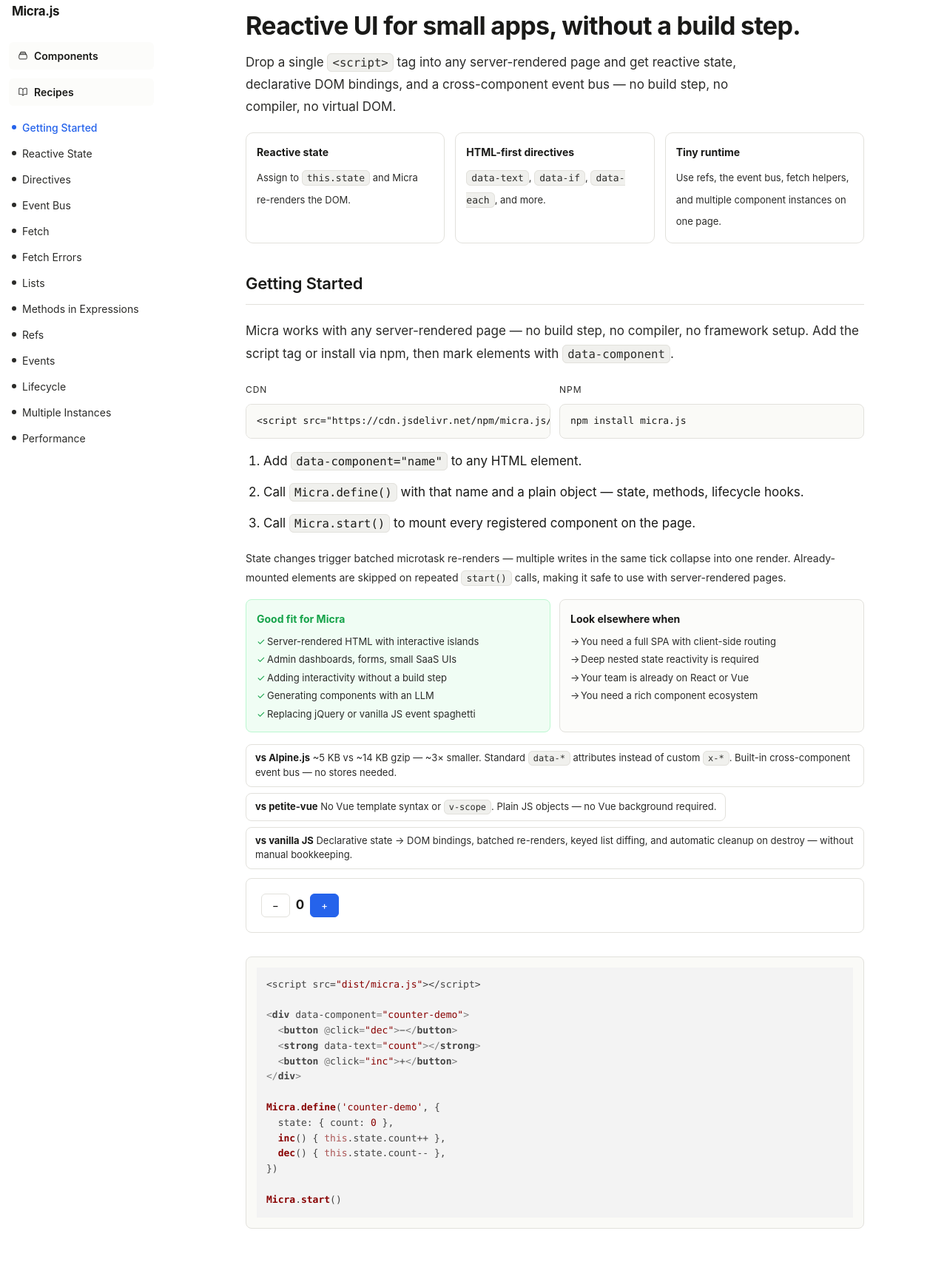
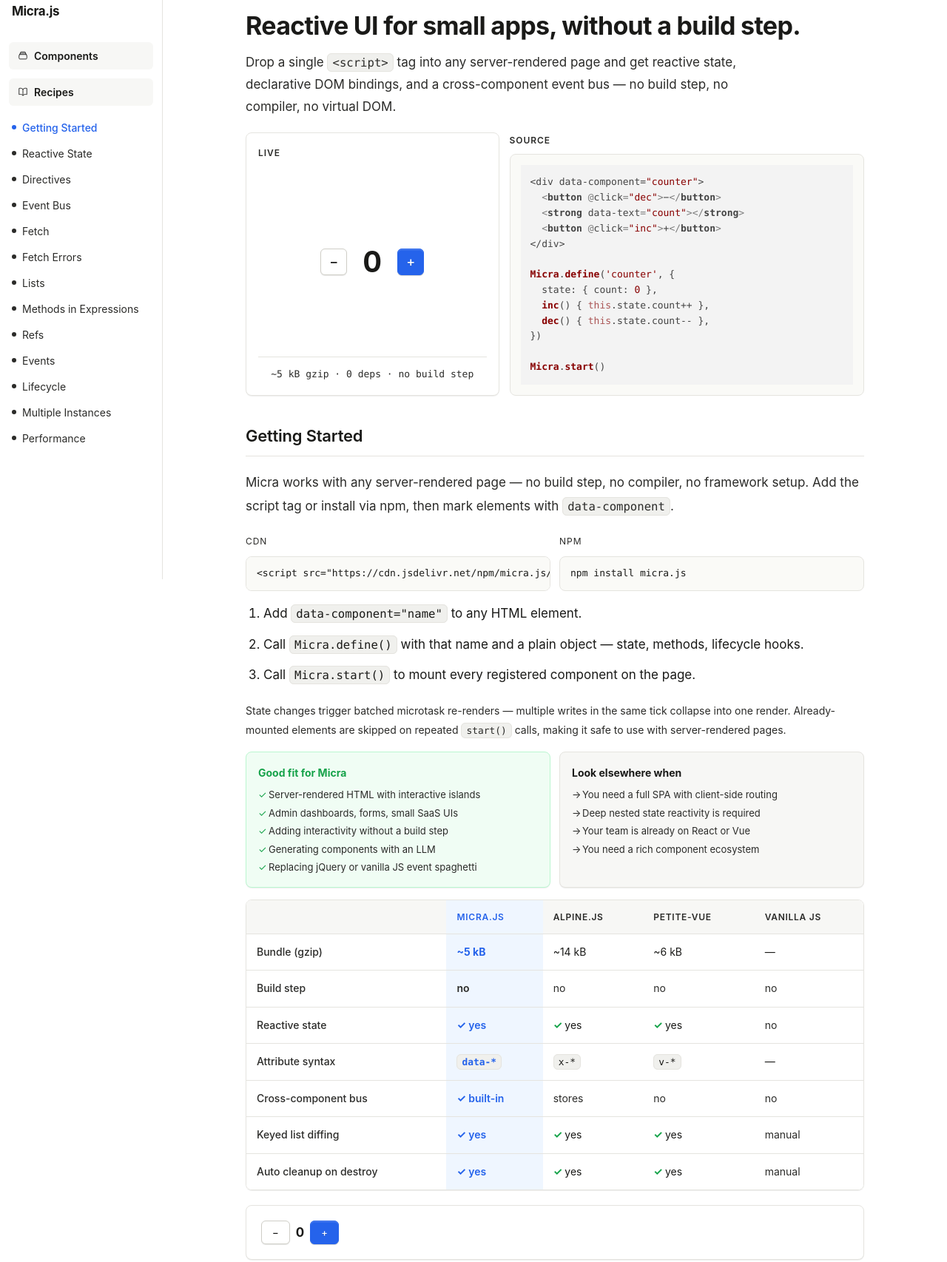
Before and after one commit to denisfl/micra.js, a website: page docs.html in a window 1280 px wide. Shown: the part 17-1723 px from the top of the page at 74% size. Drawn offline with nearby package versions, Linux system fonts and the light colour scheme.

Commit message:
Redesign hero section with live counter demo and comparison table

```diff
--- a/assets/styles.css
+++ b/assets/styles.css
@@ -8,11 +8,17 @@
 
 :root {
   /* Colors */
-  --bg: #fff;
+  --bg: #ffffff;
   --surface: #ffffff;
-  --surface-alt: #fcfcfa;
-  --surface-sub: #fafaf7;
-  --border: #e2e1dc;
+  --surface-alt: #f7f7f5;
+  --surface-sub: #f3f3f0;
+  --border: #e5e4df;
+  --border-strong: #cfcec7;
+  --letterpress: 0 1px 0 rgba(255, 255, 255, 0.9);
+  --tile-edge: 0 1px 1px rgba(20, 20, 18, 0.04), 0 1px 0 rgba(20, 20, 18, 0.03);
+  --tile-edge-strong: 0 1px 2px rgba(20, 20, 18, 0.06), 0 1px 0 rgba(20, 20, 18, 0.04);
+  --button-inset: inset 0 1px 0 rgba(255, 255, 255, 0.4);
+  --button-edge: 0 1px 0 rgba(20, 20, 18, 0.06), 0 1px 2px rgba(20, 20, 18, 0.04);
   --text: #1a1a18;
   --muted: #2b2b29; /* darker than typical "muted" — readable as body text */
   --on-accent: #fff; /* text/icon on accent backgrounds */
@@ -128,6 +134,7 @@ h5,
 h6 {
   line-height: var(--leading-tight);
   letter-spacing: -0.01em;
+  text-shadow: var(--letterpress);
 }
 
 /* ── Code blocks (unified) ──────────────────────────────────────── */
@@ -184,6 +191,7 @@ pre code {
   height: 100vh;
   overflow-y: auto;
   line-height: var(--leading-ui);
+  border-right: 1px solid var(--border);
 }
 
 .sidebar-logo {
@@ -309,12 +317,14 @@ pre code {
   display: inline-flex;
   align-items: center;
   gap: var(--sp-2);
-  background: var(--bg);
-  border: 1px solid var(--border);
+  background: var(--surface);
+  border: 1px solid var(--border-strong);
   border-radius: var(--radius-pill);
-  padding: var(--sp-2) var(--sp-3);
-  color: var(--text);
-  font-size: var(--text-ui);
+  padding: var(--sp-2) var(--sp-4);
+  color: var(--text);
+  font-family: var(--font-mono);
+  font-size: var(--text-sm);
+  box-shadow: var(--tile-edge);
 }
 
 .size-badge {
@@ -330,29 +340,77 @@ pre code {
   white-space: nowrap;
 }
 
-.hero-grid {
+/* Hero CTA row — primary action, GitHub link, size badge */
+/* Hero demo — live counter side-by-side with its source */
+.hero-demo {
   display: grid;
-  grid-template-columns: repeat(3, minmax(0, 1fr));
+  grid-template-columns: minmax(0, 1fr) minmax(0, 1.4fr);
   gap: var(--sp-4);
-}
-
-.hero-card {
-  background: var(--surface);
-  border: 1px solid var(--border);
-  border-radius: var(--radius-xl);
-  padding: var(--sp-4);
-}
-
-.hero-card strong {
-  display: block;
-  font-size: var(--text-ui);
-  margin-bottom: var(--sp-1);
-}
-
-.hero-card span {
-  color: var(--muted);
-  font-size: var(--text-sm);
-  line-height: 1.6;
+  margin-top: var(--sp-6);
+  align-items: stretch;
+}
+
+.hero-demo-pane {
+  display: flex;
+  flex-direction: column;
+  position: relative;
+}
+
+.hero-demo-caption {
+  font-size: var(--text-xs);
+  text-transform: uppercase;
+  letter-spacing: 0.08em;
+  color: var(--muted);
+  font-weight: 600;
+  margin-bottom: var(--sp-2);
+}
+
+.hero-demo-live {
+  background: var(--surface);
+  border: 1px solid var(--border);
+  border-radius: var(--radius-lg);
+  padding: var(--sp-5);
+  box-shadow: var(--tile-edge);
+}
+
+.hero-demo-counter {
+  display: flex;
+  align-items: center;
+  justify-content: center;
+  gap: var(--sp-4);
+  padding: var(--sp-6) 0;
+  flex: 1;
+}
+
+.hero-demo-counter strong {
+  font-size: 2.5rem;
+  font-variant-numeric: tabular-nums;
+  font-weight: 700;
+  min-width: 2.5rem;
+  text-align: center;
+  text-shadow: var(--letterpress);
+}
+
+.hero-demo-counter .btn {
+  width: 2.25rem;
+  height: 2.25rem;
+  padding: 0;
+  font-size: 1.125rem;
+  line-height: 1;
+}
+
+.hero-demo-foot {
+  font-size: var(--text-sm);
+  color: var(--muted);
+  font-family: var(--font-mono);
+  text-align: center;
+  padding-top: var(--sp-3);
+  border-top: 1px solid var(--border);
+}
+
+.hero-demo-code pre {
+  margin: 0;
+  height: 100%;
 }
 
 /* ── Performance bench grid ──────────────────────────────────────── */
@@ -367,10 +425,11 @@ pre code {
   background: var(--surface);
   border: 1px solid var(--border);
   border-radius: var(--radius-xl);
-  padding: var(--sp-4);
+  padding: var(--sp-5);
   display: flex;
   flex-direction: column;
   gap: var(--sp-1);
+  box-shadow: var(--tile-edge);
 }
 
 .bench-label {
@@ -381,10 +440,11 @@ pre code {
 }
 
 .bench-value {
-  font-size: var(--text-h2);
-  font-weight: 600;
+  font-size: calc(var(--text-h2) + 0.25rem);
+  font-weight: 700;
   font-variant-numeric: tabular-nums;
   margin-top: 2px;
+  text-shadow: var(--letterpress);
 }
 
 .bench-unit {
@@ -440,7 +500,12 @@ pre code {
 .use-card {
   border: 1px solid var(--border);
   border-radius: var(--radius-lg);
-  padding: var(--sp-4);
+  padding: var(--sp-5);
+  box-shadow: var(--tile-edge);
+}
+
+.use-card strong {
+  text-shadow: var(--letterpress);
 }
 
 .use-card strong {
@@ -496,27 +561,77 @@ pre code {
   color: var(--muted);
 }
 
-.vs-strip {
-  display: flex;
-  gap: var(--sp-2);
-  flex-wrap: wrap;
-  margin-top: var(--sp-3);
-  margin-bottom: var(--sp-3);
-}
-
-.vs-badge {
+/* ── Comparison table (Micra.js vs others) ──────────────────────── */
+.vs-table-wrap {
+  margin: var(--sp-5) 0 var(--sp-6);
   border: 1px solid var(--border);
   border-radius: var(--radius-lg);
-  padding: var(--sp-2) var(--sp-3);
-  font-size: var(--text-sm);
-  background: var(--surface);
-  line-height: 1.5;
-}
-
-.vs-badge strong {
-  color: var(--text);
-}
-.vs-badge span {
+  overflow: hidden;
+  box-shadow: var(--tile-edge);
+}
+
+.vs-table {
+  width: 100%;
+  border-collapse: collapse;
+  font-size: var(--text-ui);
+  background: var(--surface);
+}
+
+.vs-table thead th {
+  background: var(--surface-alt);
+  font-size: var(--text-xs);
+  text-transform: uppercase;
+  letter-spacing: 0.06em;
+  color: var(--muted);
+  font-weight: 600;
+  padding: var(--sp-3) var(--sp-4);
+  text-align: left;
+  border-bottom: 1px solid var(--border);
+}
+
+.vs-table tbody th {
+  text-align: left;
+  font-weight: 500;
+  color: var(--muted);
+  padding: var(--sp-3) var(--sp-4);
+  border-bottom: 1px solid var(--border);
+  white-space: nowrap;
+}
+
+.vs-table td {
+  padding: var(--sp-3) var(--sp-4);
+  border-bottom: 1px solid var(--border);
+  vertical-align: middle;
+  color: var(--text);
+}
+
+.vs-table tbody tr:last-child th,
+.vs-table tbody tr:last-child td {
+  border-bottom: none;
+}
+
+.vs-table .vs-col-mine {
+  background: var(--accent-light);
+  color: var(--accent);
+  font-weight: 600;
+}
+
+.vs-table thead .vs-col-mine {
+  color: var(--accent);
+  text-shadow: var(--letterpress);
+}
+
+.vs-table .vs-yes::before {
+  content: "✓ ";
+  font-weight: 700;
+  color: var(--success);
+}
+
+.vs-table .vs-col-mine.vs-yes::before {
+  color: var(--accent);
+}
+
+.vs-table .vs-no {
   color: var(--muted);
 }
 
@@ -531,30 +646,50 @@ pre code {
   font-size: var(--text-sm);
   font-weight: 500;
   cursor: pointer;
-  border: 1px solid var(--border);
-  background: var(--surface);
-  color: var(--text);
+  border: 1px solid var(--border-strong);
+  background: var(--surface);
+  color: var(--text);
+  box-shadow:
+    var(--button-inset),
+    var(--button-edge);
   transition:
     background 0.12s,
     border-color 0.12s,
-    color 0.12s;
+    color 0.12s,
+    transform 0.05s;
   font-family: inherit;
   text-decoration: none;
 }
 
 .btn:hover {
-  background: var(--bg);
+  background: var(--surface-alt);
+  border-color: #b9b6a8;
+}
+
+.btn:active {
+  transform: translateY(1px);
+  box-shadow: var(--button-inset);
 }
 
 .btn-primary {
   background: var(--accent);
   color: var(--on-accent);
   border-color: var(--accent);
+  box-shadow:
+    inset 0 1px 0 rgba(255, 255, 255, 0.22),
+    0 1px 0 rgba(0, 0, 0, 0.18);
+  text-shadow: 0 1px 0 rgba(0, 0, 0, 0.18);
 }
 
 .btn-primary:hover {
   background: var(--accent-hover);
   border-color: var(--accent-hover);
+}
+
+.btn-lg {
+  padding: 0.625rem 1.125rem;
+  font-size: var(--text-ui);
+  border-radius: var(--radius-lg);
 }
 
 /* ── Doc sections ────────────────────────────────────────────────── */
@@ -604,6 +739,7 @@ pre code {
   border: 1px solid var(--border);
   border-radius: var(--radius-lg);
   padding: var(--sp-6);
+  box-shadow: var(--tile-edge);
 }
 
 .example-code {
@@ -1155,7 +1291,7 @@ td {
   .example,
   .bus-grid,
   .triple-grid,
-  .hero-grid,
+  .hero-demo,
   .use-when,
   .install-tabs {
     grid-template-columns: minmax(0, 1fr);
@@ -1270,6 +1406,7 @@ td {
   border-radius: var(--radius-xl);
   text-decoration: none;
   color: var(--text);
+  box-shadow: var(--tile-edge);
   transition:
     border-color 0.15s,
     box-shadow 0.15s,
@@ -1278,8 +1415,12 @@ td {
 
 .component-card:hover {
   border-color: var(--accent-ring);
-  box-shadow: var(--shadow);
+  box-shadow: 0 0.5rem 1rem rgba(20, 20, 18, 0.06);
   transform: translateY(-1px);
+}
+
+.component-card strong {
+  text-shadow: var(--letterpress);
 }
 
 .component-card .icon-lg {
@@ -1319,6 +1460,7 @@ td {
   display: flex;
   align-items: center;
   justify-content: center;
+  box-shadow: var(--tile-edge);
 }
 
 .component-preview.preview-left {
--- a/docs.html
+++ b/docs.html
@@ -108,28 +108,33 @@
               DOM bindings, and a cross-component event bus — no build step, no
               compiler, no virtual DOM.
             </p>
-            <div class="hero-grid">
-              <div class="hero-card">
-                <strong>Reactive state</strong>
-                <span
-                  >Assign to <span class="inline-code">this.state</span> and
-                  Micra re-renders the DOM.</span
+            <div class="hero-demo">
+              <div class="hero-demo-pane hero-demo-live">
+                <span class="hero-demo-caption">Live</span>
+                <div data-component="counter-demo" class="hero-demo-counter">
+                  <button class="btn" @click="dec">−</button>
+                  <strong data-text="count"></strong>
+                  <button class="btn btn-primary" @click="inc">+</button>
+                </div>
+                <span class="hero-demo-foot"
+                  >~5 kB gzip · 0 deps · no build step</span
                 >
               </div>
-              <div class="hero-card">
-                <strong>HTML-first directives</strong>
-                <span
-                  ><span class="inline-code">data-text</span>,
-                  <span class="inline-code">data-if</span>,
-                  <span class="inline-code">data-each</span>, and more.</span
-                >
-              </div>
-              <div class="hero-card">
-                <strong>Tiny runtime</strong>
-                <span
-                  >Use refs, the event bus, fetch helpers, and multiple
-                  component instances on one page.</span
-                >
+              <div class="hero-demo-pane hero-demo-code">
+                <span class="hero-demo-caption">Source</span>
+                <pre><code>&lt;div data-component="counter"&gt;
+  &lt;button @click="dec"&gt;−&lt;/button&gt;
+  &lt;strong data-text="count"&gt;&lt;/strong&gt;
+  &lt;button @click="inc"&gt;+&lt;/button&gt;
+&lt;/div&gt;
+
+Micra.define('counter', {
+  state: { count: 0 },
+  inc() { this.state.count++ },
+  dec() { this.state.count-- },
+})
+
+Micra.start()</code></pre>
               </div>
             </div>
           </section>
@@ -196,32 +201,71 @@
                 </ul>
               </div>
             </div>
-            <div class="vs-strip">
-              <div class="vs-badge">
-                <strong>vs Alpine.js</strong>
-                <span
-                  >~5 KB vs ~14 KB gzip — ~3× smaller. Standard
-                  <span class="inline-code">data-*</span> attributes instead of
-                  custom <span class="inline-code">x-*</span>. Built-in
-                  cross-component event bus — no stores needed.</span
-                >
-              </div>
-              <div class="vs-badge">
-                <strong>vs petite-vue</strong>
-                <span
-                  >No Vue template syntax or
-                  <span class="inline-code">v-scope</span>. Plain JS objects —
-                  no Vue background required.</span
-                >
-              </div>
-              <div class="vs-badge">
-                <strong>vs vanilla JS</strong>
-                <span
-                  >Declarative state → DOM bindings, batched re-renders, keyed
-                  list diffing, and automatic cleanup on destroy — without
-                  manual bookkeeping.</span
-                >
-              </div>
+            <div class="vs-table-wrap">
+              <table class="vs-table">
+                <thead>
+                  <tr>
+                    <th></th>
+                    <th class="vs-col-mine">Micra.js</th>
+                    <th>Alpine.js</th>
+                    <th>petite-vue</th>
+                    <th>vanilla JS</th>
+                  </tr>
+                </thead>
+                <tbody>
+                  <tr>
+                    <th scope="row">Bundle (gzip)</th>
+                    <td class="vs-col-mine"><strong>~5 kB</strong></td>
+                    <td>~14 kB</td>
+                    <td>~6 kB</td>
+                    <td>—</td>
+                  </tr>
+                  <tr>
+                    <th scope="row">Build step</th>
+                    <td class="vs-col-mine vs-no">no</td>
+                    <td class="vs-no">no</td>
+                    <td class="vs-no">no</td>
+                    <td class="vs-no">no</td>
+                  </tr>
+                  <tr>
+                    <th scope="row">Reactive state</th>
+                    <td class="vs-col-mine vs-yes">yes</td>
+                    <td class="vs-yes">yes</td>
+                    <td class="vs-yes">yes</td>
+                    <td class="vs-no">no</td>
+                  </tr>
+                  <tr>
+                    <th scope="row">Attribute syntax</th>
+                    <td class="vs-col-mine">
+                      <span class="inline-code">data-*</span>
+                    </td>
+                    <td><span class="inline-code">x-*</span></td>
+                    <td><span class="inline-code">v-*</span></td>
+                    <td>—</td>
+                  </tr>
+                  <tr>
+                    <th scope="row">Cross-component bus</th>
+                    <td class="vs-col-mine vs-yes">built-in</td>
+                    <td class="vs-no">stores</td>
+                    <td class="vs-no">no</td>
+                    <td class="vs-no">no</td>
+                  </tr>
+                  <tr>
+                    <th scope="row">Keyed list diffing</th>
+                    <td class="vs-col-mine vs-yes">yes</td>
+                    <td class="vs-yes">yes</td>
+                    <td class="vs-yes">yes</td>
+                    <td class="vs-no">manual</td>
+                  </tr>
+                  <tr>
+                    <th scope="row">Auto cleanup on destroy</th>
+                    <td class="vs-col-mine vs-yes">yes</td>
+                    <td class="vs-yes">yes</td>
+                    <td class="vs-yes">yes</td>
+                    <td class="vs-no">manual</td>
+                  </tr>
+                </tbody>
+              </table>
             </div>
             <div class="example">
               <div class="example-preview">
```
